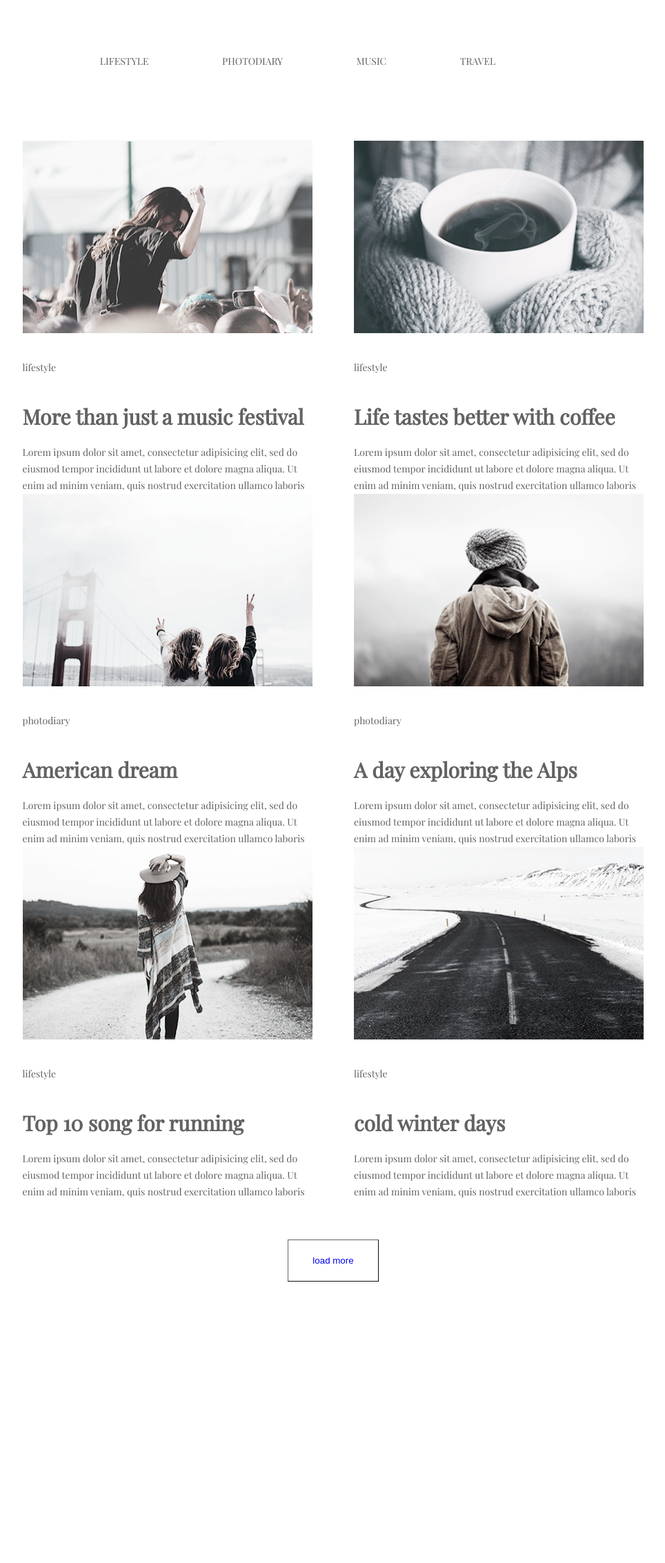
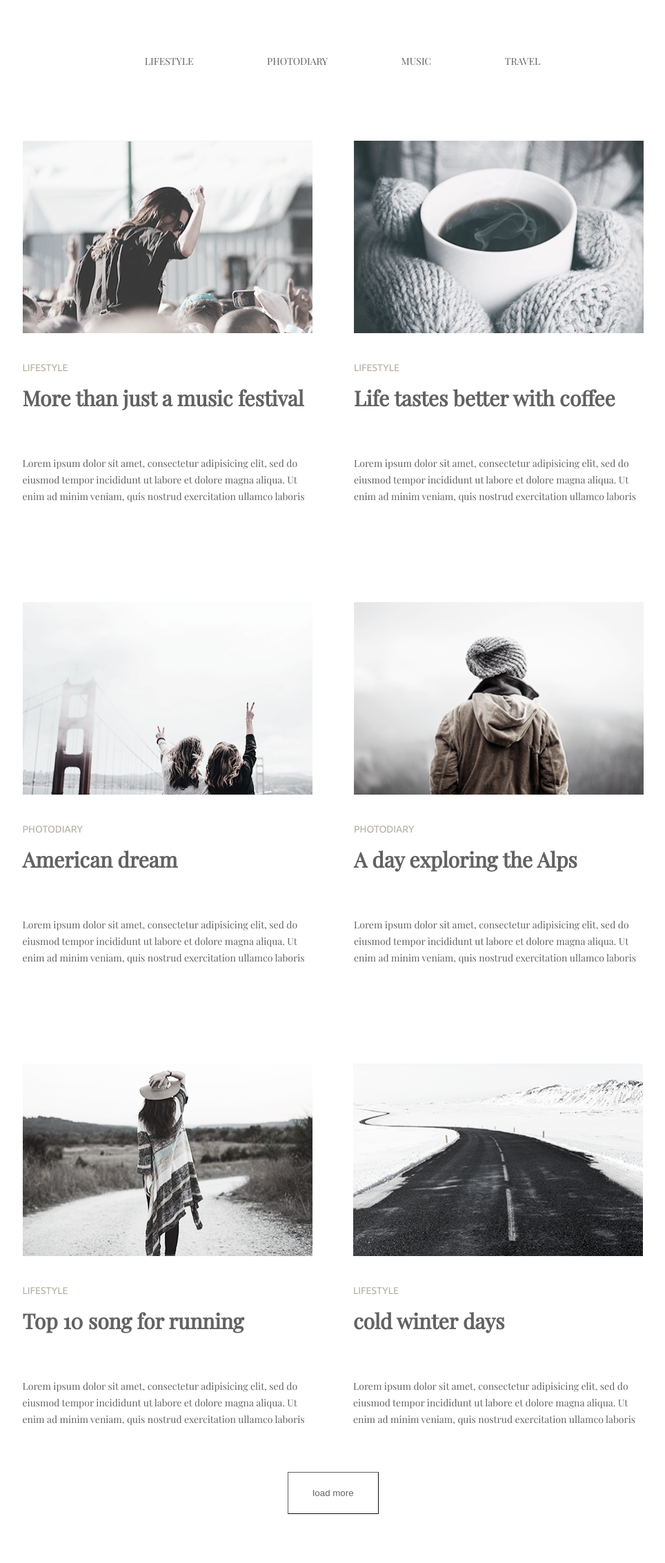
Before and after one commit to DenisZelenskiy/go-it-course, a web app: file hw-01-03/index.html in a window 1280 px wide. Shown: the whole page at 69% size, without its empty margins (157-1121 px from the left). Before the commit the page ends 1858 px from the top, so only its background shows below. Run offline with its HTML, style and script files only (its server is not run), Linux system fonts and the light colour scheme.

Commit message:
fix hw 01 03

```diff
--- a/hw-01-03/css/style.css
+++ b/hw-01-03/css/style.css
@@ -33,6 +33,16 @@
 .site_navigation a:hover {
   color: #03a9f4;
 }
+.first {
+  margin: 0px 132px 0 130px;
+}
+.third{
+  margin 0px 0px 0px 90px;
+}
+.second{
+  margin: 0px 110px 0px 0px;
+  }
+}
 .content {
   list-style-type: none;
 }
@@ -46,14 +56,18 @@
 }
 .content h2 {
   font-size: 30px;
-  line-height: 80px;
+  height: 95px;
 }
 figcaption {
   margin: 31px 0px 19px ;
+  font-family: 'Ubuntu', sans-serif;
+  color: #b4ad9e;
+  text-transform: uppercase;
+  height: 25px;
 }
 button{
   display: block;
-  margin: 57px auto 71px;
+  margin:0px auto 71px ;
   padding: 22px 35px;
   background-color: white;
   border-color: #626262;
@@ -62,5 +76,22 @@
 }
 .button_link{
   text-decoration: none;
+  color: #626262;
 
 }
+.button_link:hover {
+  color: #03a9f4;
+}
+.text{
+  height: 78px;
+  line-height: 24px;
+}
+main li {
+  margin-bottom: 135px;
+}
+.left_post_last_line{
+  margin:0px 56px 58px 0px;
+}
+.right_post_last_line{
+  margin-bottom: 58px
+}
--- a/hw-01-03/index.html
+++ b/hw-01-03/index.html
@@ -6,6 +6,7 @@
     <meta name="viewport" content="width=device-width, initial-scale=1.0">
     <meta http-equiv="X-UA-Compatible" content="ie=edge">
     <title>Document</title>
+    <link href="https://fonts.googleapis.com/css?family=Ubuntu:300,400" rel="stylesheet">
     <link href="https://fonts.googleapis.com/css?family=Playfair+Display" rel="stylesheet">
     <link rel="stylesheet" href="css/style.css">
 </head>
@@ -15,16 +16,16 @@
         <header class="header">
             <nav>
                 <ul class="site_navigation">
-                    <li>
+                    <li class="first">
                         <a href="#lifestyle">lifestyle</a>
                     </li>
-                    <li>
+                    <li class="second">
                         <a href="#photodiary">photodiary</a>
                     </li>
-                    <li>
+                    <li class="third">
                         <a href="#music">music</a>
                     </li>
-                    <li>
+                    <li class="fourth">
                         <a href="#travel">travel</a>
                     </li>
                 </ul>
@@ -64,7 +65,7 @@
                         et dolore magna aliqua. Ut enim ad minim veniam, quis nostrud exercitation ullamco laboris
                     </p>
                 </li>
-                <li class="left_post">
+                <li class="left_post_last_line">
                     <img src="img/image 5.png" alt="image 5" width="420" height="279">
                     <figcaption>lifestyle</figcaption>
                     <h2>Top 10 song for running</h2>
@@ -72,7 +73,7 @@
                         et dolore magna aliqua. Ut enim ad minim veniam, quis nostrud exercitation ullamco laboris
                     </p>
                 </li>
-                <li class="right_post">
+                <li class="right_post_last_line">
                     <img src="img/image 6.png" alt="image 6" width="420" height="279">
                     <figcaption>lifestyle</figcaption>
                     <h2>cold winter days</h2>
```
